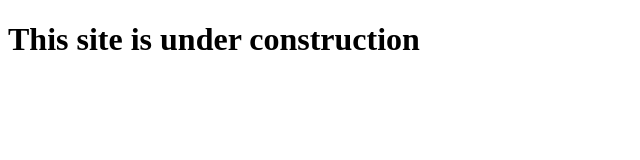
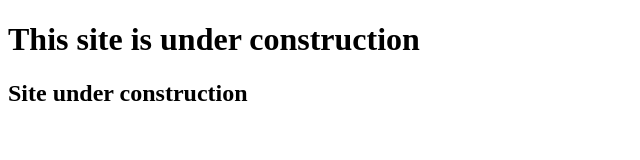
Before and after one commit to abea12/trial, a plain HTML site: page index.html in a window 1280 px wide. Shown: the whole page, without its empty margins (0-640 px from the left). Drawn offline with Linux system fonts and the light colour scheme.

Commit message:
Second update

```diff
--- a/index.html
+++ b/index.html
@@ -8,5 +8,6 @@
 </head>
 <body>
     <h1>This site is under construction</h1>
+    <h2>Site under construction</h2>
 </body>
 </html>
```
